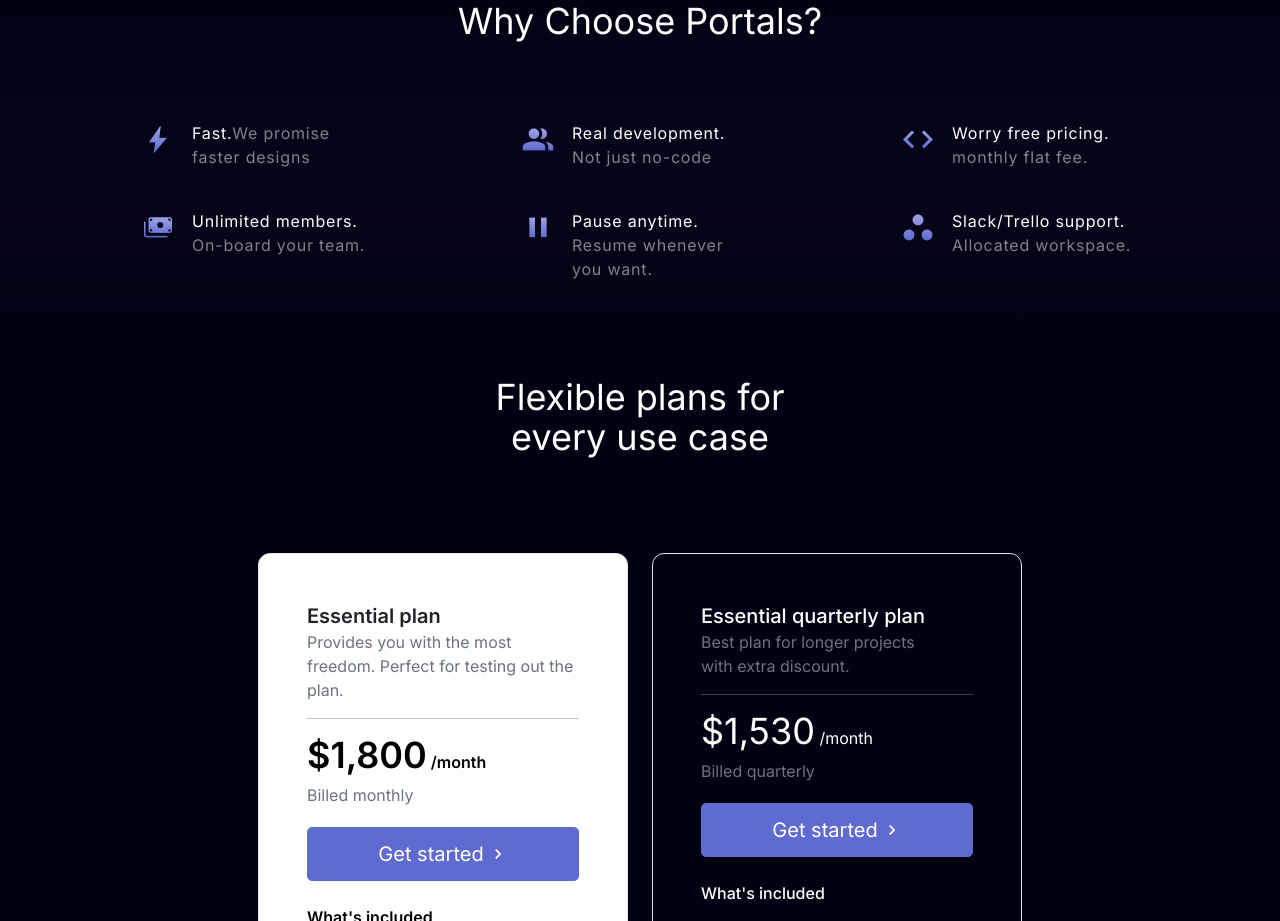
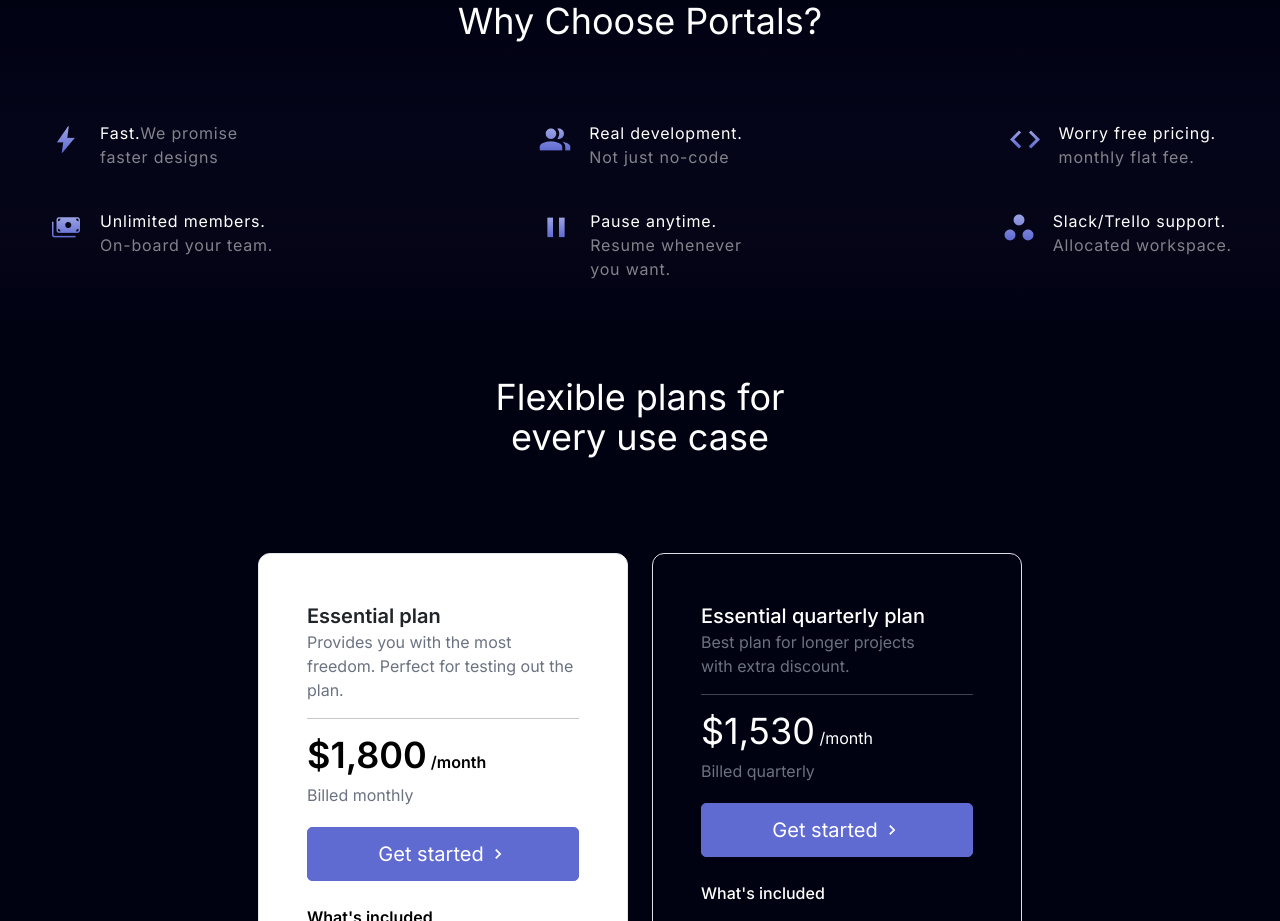
Before and after one commit to venilsutariya/portals, a Next.js app: page / in a window 1280 px wide. Shown: the part 4040-4961 px from the top of the page. Built offline with nearby package versions, Linux system fonts and the light colour scheme.

Commit message:
add code

```diff
--- a/components/customUi/WhyChoose.tsx
+++ b/components/customUi/WhyChoose.tsx
@@ -28,9 +28,9 @@ const WhyChoose = () => {
                     <div className="lg:px-32">
                         <div className=" bg-gradient-to-r from-transparent via-blue-200/30 to-transparent lg:p-[0.1px] xl:p-[0.3px]  my-10"></div>
                     </div>
-                    <div className="">
-                        <div className=' relative flex justify-end items-end'>
-                            <div className=" row container row-cols-1 row-cols-lg-3 gap-y-10 pb-5 px-0 g-0">
+                    <div className="px-5">
+                        <div className=' relative flex justify-center items-end'>
+                            <div className=" row row-cols-1 row-cols-lg-3 gap-y-10 pb-5 px-0 g-0">
                                 <div className=" col flex tracking-wider gap-x-4">
                                     <span><img src="/images/icon1.png" alt="" /></span>
                                     <div>
@@ -38,14 +38,14 @@ const WhyChoose = () => {
                                         <span className=" text-white/50">We promise <br /> faster designs</span>
                                     </div>
                                 </div>
-                                <div className=" col flex tracking-wider gap-x-4">
+                                <div className=" col flex lg:justify-center tracking-wider gap-x-4">
                                     <span><img src="/images/icon4.png" alt="" /></span>
                                     <div className=" flex flex-col">
                                         <span style={{ color: '#fff' }}>Real development.</span>
                                         <span className=" text-white/50">Not just no-code</span>
                                     </div>
                                 </div>
-                                <div className=" col flex tracking-wider gap-x-4">
+                                <div className=" col flex lg:justify-end pe-3 tracking-wider gap-x-4">
                                     <span><img src="/images/icon2.png" alt="" /></span>
                                     <div className=" flex flex-col">
                                         <span style={{ color: '#fff' }}>Worry free pricing.</span>
@@ -59,14 +59,14 @@ const WhyChoose = () => {
                                         <span className=" text-white/50">On-board your team.</span>
                                     </div>
                                 </div>
-                                <div className=" col flex  tracking-wider gap-x-4">
+                                <div className=" col flex lg:justify-center  tracking-wider gap-x-4">
                                     <span className=''><img src="/images/icon5.png" alt="" /></span>
                                     <div className=" flex flex-col">
                                         <span style={{ color: '#fff' }}>Pause anytime.</span>
                                         <span className=" text-white/50">Resume  whenever <br /> you want.</span>
                                     </div>
                                 </div>
-                                <div className=" col flex tracking-wider gap-x-4">
+                                <div className=" col flex lg:justify-end tracking-wider gap-x-4">
                                     <span><img src="/images/icon6.png" alt="" /></span>
                                     <div className=" flex flex-col">
                                         <span style={{ color: '#fff' }}>Slack/Trello support.</span>
```
